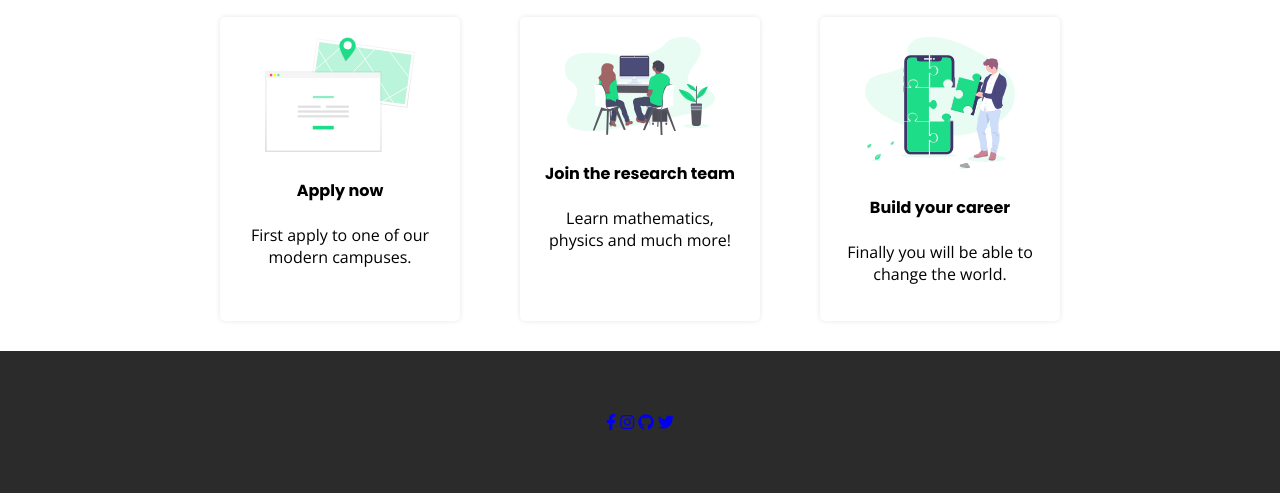
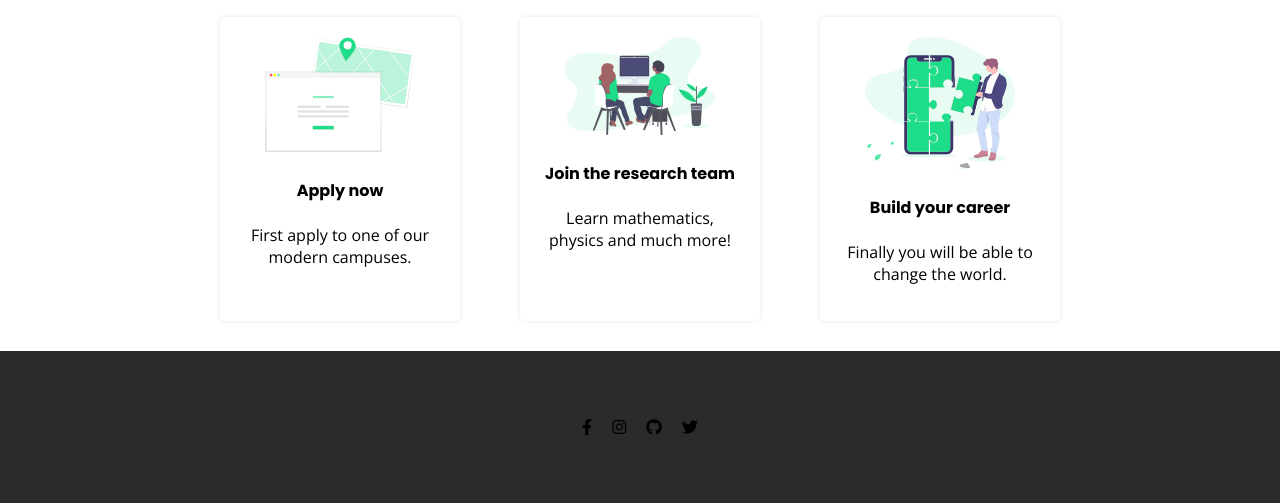
Before and after one commit to Vissaar/landing, a plain HTML site: page index.html in a window 1280 px wide. Shown: the part 558-1061 px from the top of the page. Drawn offline with nearby package versions, Linux system fonts and the light colour scheme.

Commit message:
my landing page

```diff
--- a/css/style.css
+++ b/css/style.css
@@ -44,7 +44,6 @@ div {
   opacity: .7;
   font-size: 20px;
   background-color: white;
-  opacity: 0.75;
 }
 
 .btn-primary {
@@ -76,6 +75,7 @@ div {
   text-align: center;
   padding: 60px;
   background-color: #2c2b2b;
+  display: block;
 }
 .cards {
   justify-content: space-around;
@@ -90,3 +90,7 @@ div {
   overflow-clip-margin: content-box;
   overflow: clip;
 }
+i {
+  color: black;
+  padding: 8px;
+}
```
